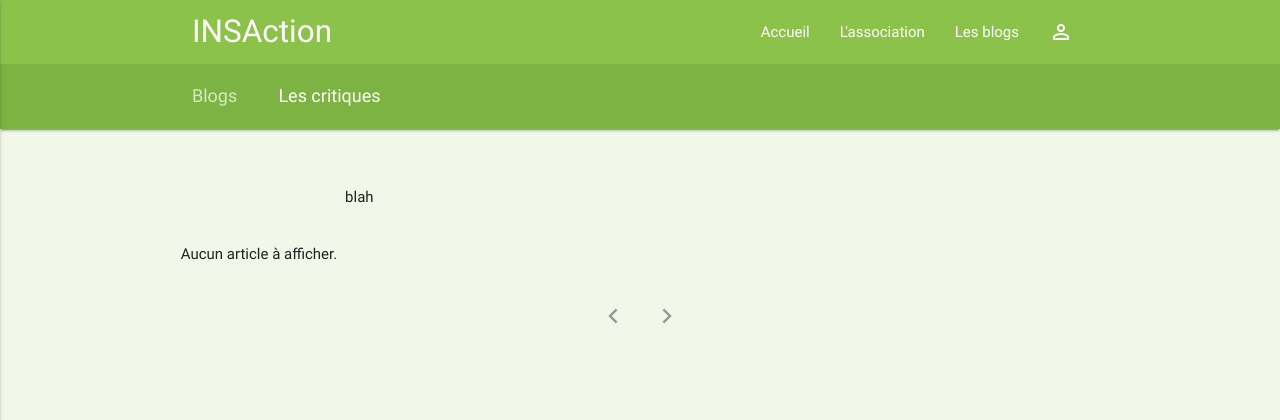
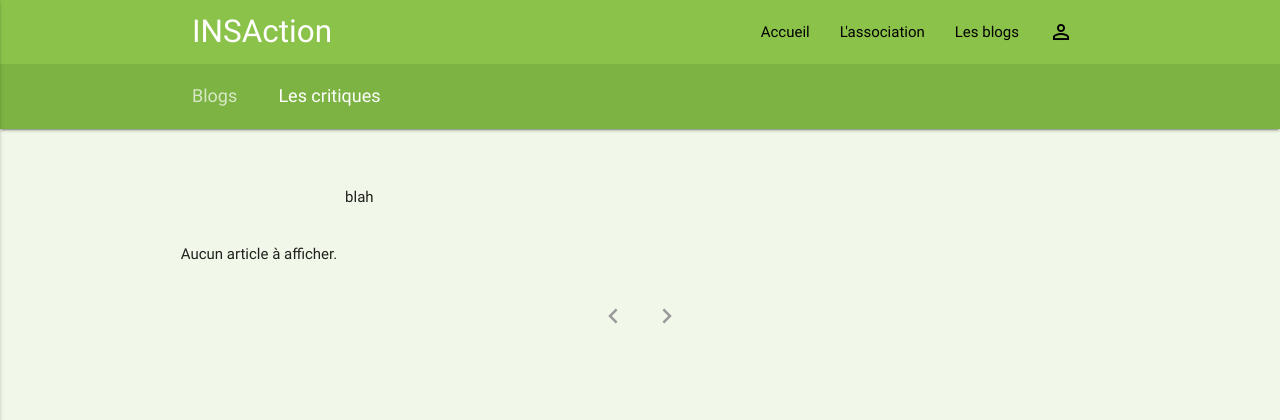
Before and after one commit to insaction-dev/main-website, a Django app: template blog/templates/blog/blog.html in a window 1280 px wide. Shown: the top 420 px of the page. Run offline with Django 3.2, Linux system fonts and the light colour scheme; the template is opened without the code that fills it: values that come from a table or form of the project are taken from there, others are empty; data comes from the database, SQL or seed files in the repository; parts of the project's set-up code (start-up, migrations or seed data) failed here and were passed over; some libraries are stand-ins or nearby versions.

Commit message:
Set navbar links colors

```diff
--- a/templates/base.html
+++ b/templates/base.html
@@ -71,23 +71,23 @@
                     <a href="{% url 'website:index' %}" class="brand-logo">INSAction</a>
                     <a href="#" data-activates="mobile-nav" class="button-collapse"><i class="material-icons">menu</i></a>
                     <ul class="right">
-                        <li class="hide-on-med-and-down"><a href="{% url 'website:index' %}">Accueil</a></li>
+                        <li class="hide-on-med-and-down "><a class="black-text" href="{% url 'website:index' %}">Accueil</a></li>
                         <li class="hide-on-med-and-down">
-                            <a href="#">L'association</a>
+                            <a class="black-text" href="#">L'association</a>
                         </li>
                         <li class="hide-on-med-and-down">
-                            <a href="{% url 'blog:index' %}">Les blogs</a>
+                            <a class="black-text" href="{% url 'blog:index' %}">Les blogs</a>
                         </li>
                         {% if user.is_authenticated %}
-                        <li><a href="#" class="dropdown-button" data-activates="user-dropdown"><i class="material-icons">person</i></a></li>
+                        <li><a class="black-text" href="#" class="dropdown-button" data-activates="user-dropdown"><i class="material-icons">person</i></a></li>
                         {% else %}
-                        <li><a href="#" class="dropdown-button" data-activates="anon-dropdown"><i class="material-icons">person_outline</i></a></li>
+                        <li><a class="black-text" href="#" class="dropdown-button" data-activates="anon-dropdown"><i class="material-icons">person_outline</i></a></li>
                         {% endif %}
                         {% if user.is_staff %}
-                        <li><a href="{% url 'admin:index' %}"><i class="material-icons">settings_applications</i></a></li>
+                        <li><a class="black-text" href="{% url 'admin:index' %}"><i class="material-icons">settings_applications</i></a></li>
                         {% endif %}
                     </ul>
-                    <ul class="side-nav" id="mobile-nav" style="background-color: white; color: black;">
+                    <ul class="side-nav white black-text" id="mobile-nav">
                         <li><a href="{% url 'website:index' %}"> <i class="material-icons left">home</i>Accueil</a></li>
                         <li><a href="{% url 'blog:index' %}"><i class="material-icons left">library_books</i>Les blogs</a></li>
                         <li><a href="#"><i class="material-icons left">star</i>L'association</a></li>
```
